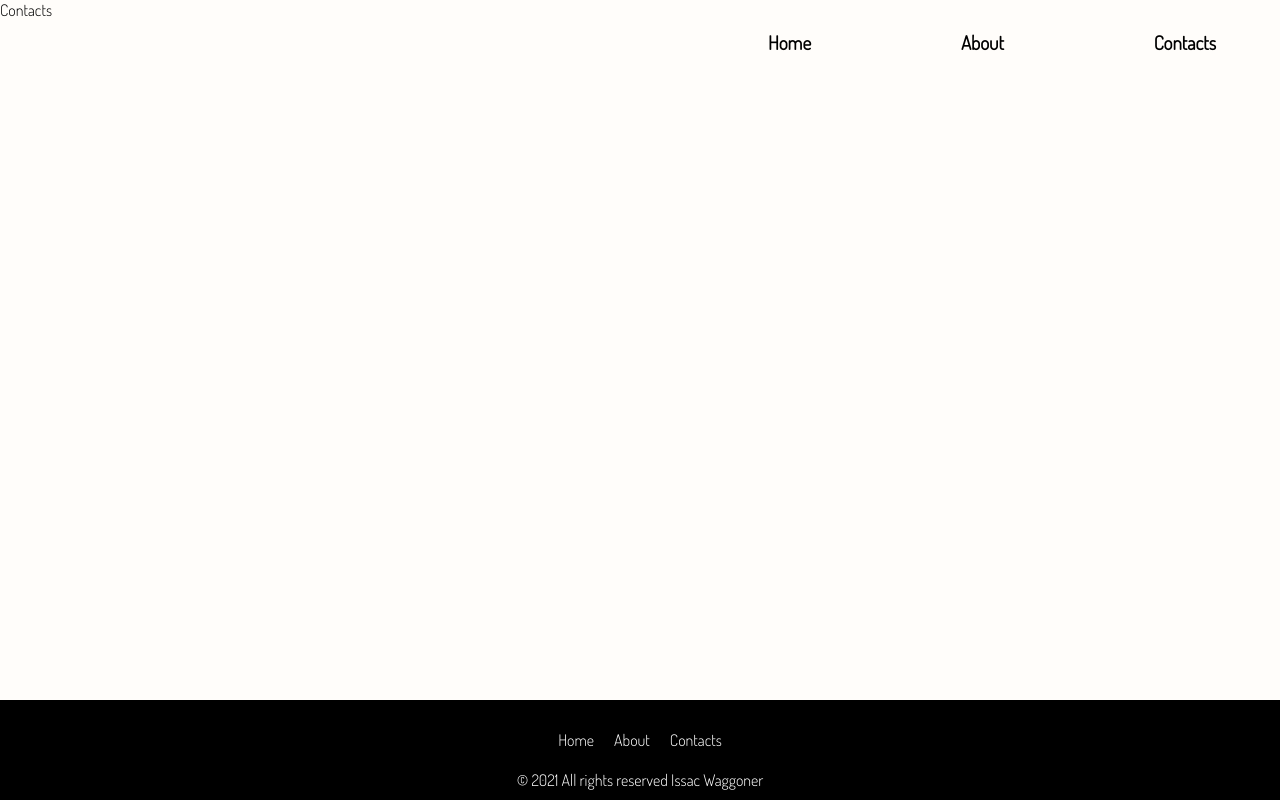
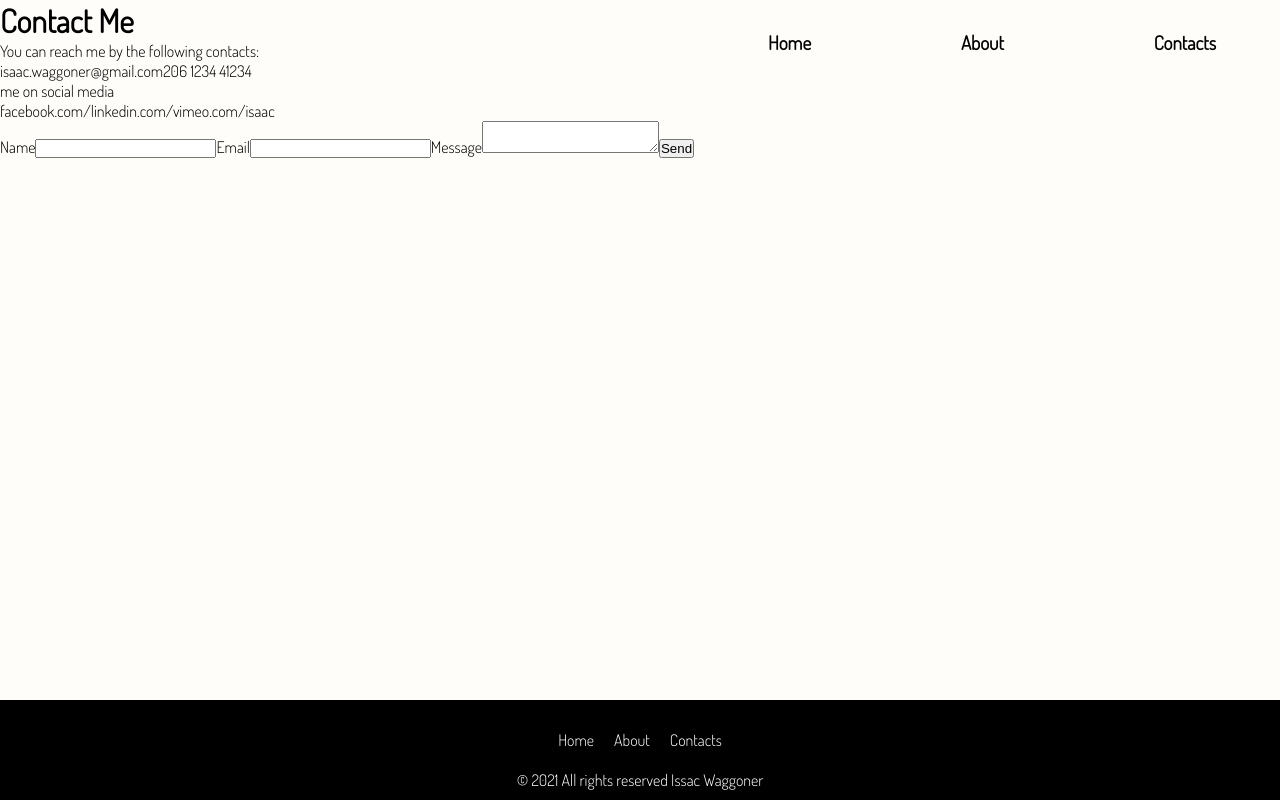
Before and after one commit to kornatskyi/isaac-portfolio, a React (Create React App) app: page /contacts in a window 1280 px wide. Built offline with nearby package versions, Linux system fonts and the light colour scheme.

Commit message:
set up contacs form without styling

```diff
--- a/package.json
+++ b/package.json
@@ -8,6 +8,7 @@
     "@testing-library/jest-dom": "^5.11.4",
     "@testing-library/react": "^11.1.0",
     "@testing-library/user-event": "^12.1.10",
+    "emailjs-com": "^3.2.0",
     "react": "^17.0.2",
     "react-dom": "^17.0.2",
     "react-router-dom": "^5.2.0",
--- a/src/components/Contacts/Contacts.jsx
+++ b/src/components/Contacts/Contacts.jsx
@@ -1,20 +1,75 @@
-import React, {useEffect} from 'react'
-import { addRule } from '../../utils/utilFunctions';
-
+import React, { useEffect } from "react";
+import { addRule } from "../../utils/utilFunctions";
+import data from "../../data.json";
+import emailjs from "emailjs-com";
 
 export default function Contacts(props) {
-      //Change nav links color
+  //Change nav links color
   useEffect(() => {
-    addRule('.nav-link:after', {
-      'border-color': 'black !important'
-    })
-    addRule('.nav-link', {
-      'color': 'black !important'
-    })
-}, []);
-    return (
-        <div>
-            Contacts
+    addRule(".nav-link:after", {
+      "border-color": "black !important",
+    });
+    addRule(".nav-link", {
+      color: "black !important",
+    });
+  }, []);
+
+  function sendEmail(e) {
+    e.preventDefault();
+
+    emailjs
+      .sendForm("portfolio", "template_8jgfmuf", e.target, "user_zZyJpidmk3ln5DDX8uvhp")
+      .then(
+        (result) => {
+          console.log(result.text);
+        },
+        (error) => {
+          console.log(error.text);
+        }
+      );
+  }
+
+  return (
+    <div className="contactsContainer">
+      <h1 className="pageTitle">{data.contact.pageTitle}</h1>
+
+      <div className="body">
+        <div className="contactsColumn">
+          <p>You can reach me by the following contacts:</p>
+          <div className="contacts">
+            <div className="contact">
+              <a href={"mailto:" + data.contact.email}>{data.contact.email}</a>
+              <a href={"tel:" + data.contact.phoneNumber}>
+                {data.contact.phoneNumber}
+              </a>
+            </div>
+          </div>
+          <div className="media">
+            <p>me on social media</p>
+            <a href={data.contact.socialMedia.facebook}>
+              {data.contact.socialMedia.facebook}
+            </a>
+            <a href={data.contact.socialMedia.linkedin}>
+              {data.contact.socialMedia.linkedin}
+            </a>
+            <a href={data.contact.socialMedia.vimeo}>
+              {data.contact.socialMedia.vimeo}
+            </a>
+          </div>
         </div>
-    )
+        <div className="formColumn">
+          <form className="contact-form" onSubmit={sendEmail}>
+            <input type="hidden" name="contact_number" />
+            <label>Name</label>
+            <input type="text" name="user_name" />
+            <label>Email</label>
+            <input type="email" name="user_email" />
+            <label>Message</label>
+            <textarea name="message" />
+            <input type="submit" value="Send" />
+          </form>
+        </div>
+      </div>
+    </div>
+  );
 }
--- a/src/components/Contacts/Contacts.scss
+++ b/src/components/Contacts/Contacts.scss
@@ -0,0 +1,11 @@
+.contactsContainer {
+
+
+display: flex;
+flex-direction: column;
+.body {
+    display: flex;
+
+}
+
+}
--- a/src/data.json
+++ b/src/data.json
@@ -38,5 +38,15 @@
                 "text": "The standard chunk of Lorem Ipsum used since the 1500s is reproduced below for those interested. Sections 1.10.32 and 1.10.33 from \"de Finibus Bonorum et Malorum\" by Cicero are also reproduced in their exact original form, accompanied by English versions from the 1914 translation by H. Rackham."
             }
         ]
+    },
+    "contact": {
+        "pageTitle": "Contact Me",
+        "email": "isaac.waggoner@gmail.com",
+        "phoneNumber": "206 1234 41234",
+        "socialMedia": {
+            "vimeo": "vimeo.com/isaac",
+            "facebook": "facebook.com/",
+            "linkedin": "linkedin.com/"
+        }
     }
 }
```
Also changed, not shown: 1 other file (tests, documents, lock files or other folders).
